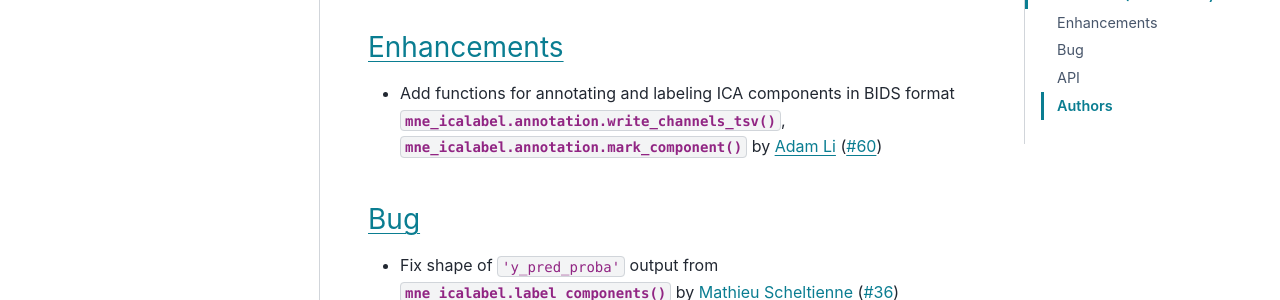
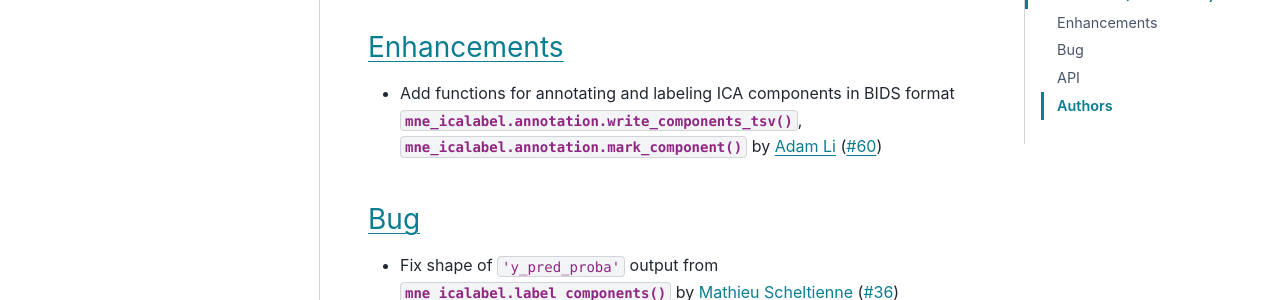
Before and after one commit to mne-tools/mne-icalabel, a Sphinx documentation site: the page built from doc/whats_new.rst, in a window 1280 px wide and 900 px high, scrolled down 467 px. Shown: the part 147-447 px from the top of the window. Built offline with Sphinx 7.4.7 and the PyData theme 0.15.4, drawn with Linux system fonts in a browser that asks for light colours; pages that are not in the unit, such as notebooks, are missing from menus.

Commit message:
Fix docs

```diff
--- a/doc/whats_new.rst
+++ b/doc/whats_new.rst
@@ -24,7 +24,7 @@ Version 0.2 (Unreleased)
 Enhancements
 ~~~~~~~~~~~~
 
-- Add functions for annotating and labeling ICA components in BIDS format :func:`mne_icalabel.annotation.write_channels_tsv`, :func:`mne_icalabel.annotation.mark_component` by `Adam Li`_ (:gh:`60`)
+- Add functions for annotating and labeling ICA components in BIDS format :func:`mne_icalabel.annotation.write_components_tsv`, :func:`mne_icalabel.annotation.mark_component` by `Adam Li`_ (:gh:`60`)
 
 Bug
 ~~~
```
